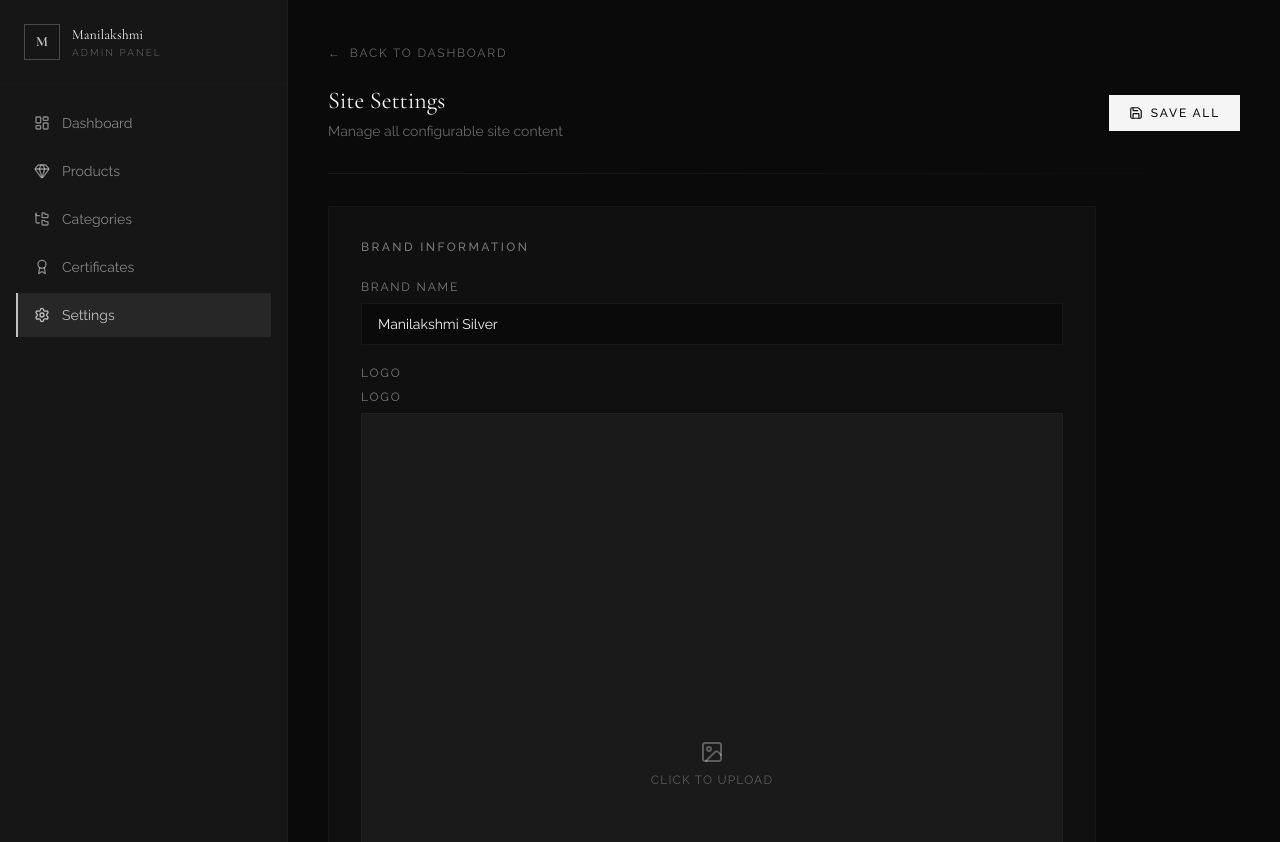
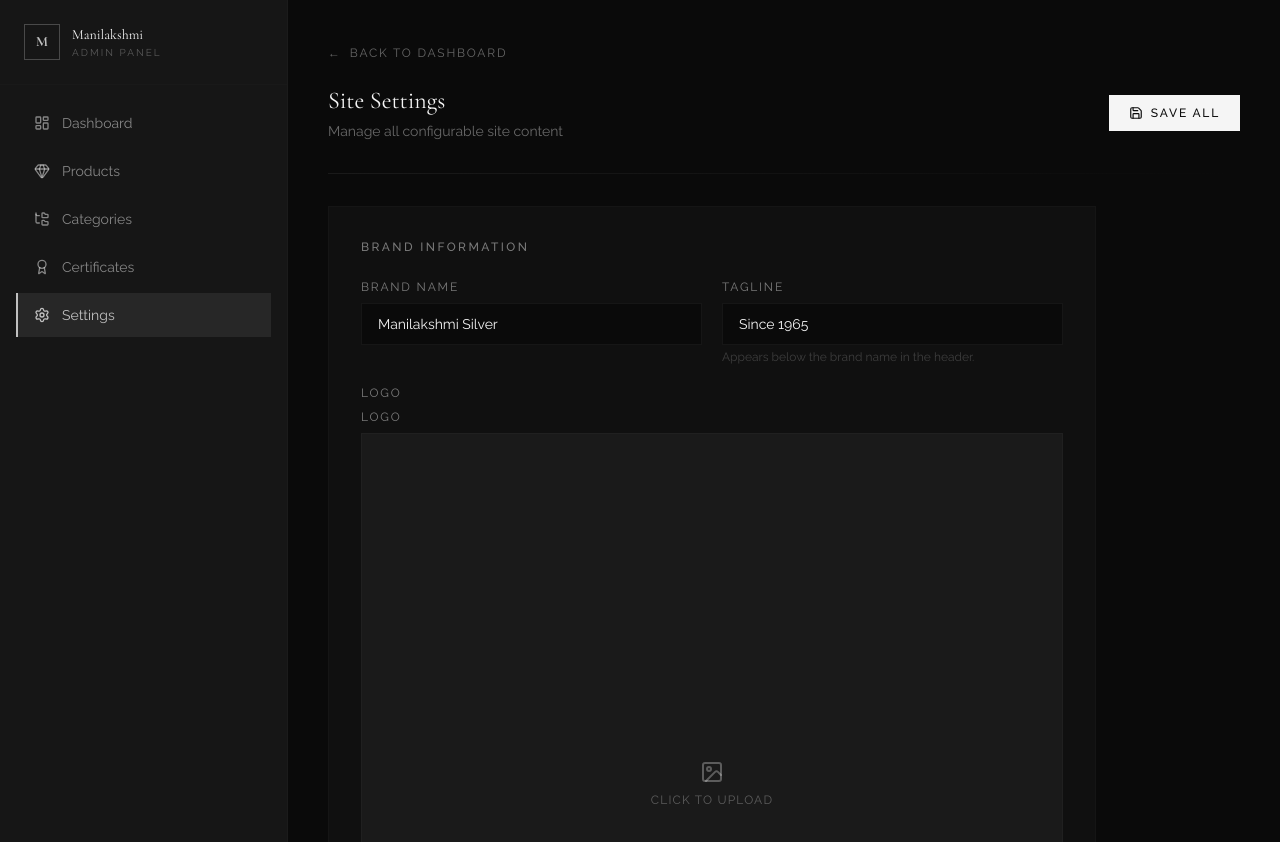
Before and after one commit to manilaxmiwebsite/yakeenwebsite, a Next.js app: page /admin/settings in a window 1280 px wide. Shown: the top 842 px of the page. Built offline with nearby package versions, Linux system fonts and the light colour scheme; no server answers; the database is empty.

Commit message:
Enlarge logo in header + add editable tagline to backend settings

```diff
--- a/src/app/(site)/layout.tsx
+++ b/src/app/(site)/layout.tsx
@@ -13,6 +13,7 @@
         whatsappNumber={settings.whatsappNumber}
         brandName={settings.brandName}
         logo={settings.logo}
+        tagline={settings.tagline}
       />
       <main className="min-h-screen">{children}</main>
       <Footer
--- a/src/app/admin/(protected)/settings/page.tsx
+++ b/src/app/admin/(protected)/settings/page.tsx
@@ -29,6 +29,7 @@
   instagramImages: InstagramImageEntry[];
   logo: string;
   brandName: string;
+  tagline: string;
   headerLogo: string;
   sections: {
     hero: boolean;
@@ -260,9 +261,16 @@
         <section className="bg-luxury-charcoal/40 border border-luxury-gunmetal/20 p-6 md:p-8">
           <h2 className="text-xs tracking-[0.2em] uppercase text-luxury-silver/60 mb-6 font-medium">Brand Information</h2>
           <div className="space-y-5">
-            <div>
-              <label className="block text-xs tracking-[0.15em] uppercase text-luxury-silver/60 mb-2">Brand Name</label>
-              <input value={settings.brandName} onChange={(e) => updateField('brandName', e.target.value)} className="w-full bg-luxury-black border border-luxury-gunmetal/40 px-4 py-2.5 text-luxury-white focus:outline-none focus:border-luxury-silver/30 text-sm" />
+            <div className="grid grid-cols-1 md:grid-cols-2 gap-5">
+              <div>
+                <label className="block text-xs tracking-[0.15em] uppercase text-luxury-silver/60 mb-2">Brand Name</label>
+                <input value={settings.brandName} onChange={(e) => updateField('brandName', e.target.value)} className="w-full bg-luxury-black border border-luxury-gunmetal/40 px-4 py-2.5 text-luxury-white focus:outline-none focus:border-luxury-silver/30 text-sm" />
+              </div>
+              <div>
+                <label className="block text-xs tracking-[0.15em] uppercase text-luxury-silver/60 mb-2">Tagline</label>
+                <input value={settings.tagline} onChange={(e) => updateField('tagline', e.target.value)} className="w-full bg-luxury-black border border-luxury-gunmetal/40 px-4 py-2.5 text-luxury-white focus:outline-none focus:border-luxury-silver/30 text-sm" placeholder="Since 1965" />
+                <p className="text-xs text-luxury-white/20 mt-1">Appears below the brand name in the header.</p>
+              </div>
             </div>
             <div>
               <label className="block text-xs tracking-[0.15em] uppercase text-luxury-silver/60 mb-2">Logo</label>
--- a/src/components/site/Header.tsx
+++ b/src/components/site/Header.tsx
@@ -8,12 +8,14 @@
   whatsappNumber?: string;
   brandName?: string;
   logo?: string;
+  tagline?: string;
 }
 
 export default function Header({
   whatsappNumber = '919876543210',
   brandName = 'Manilakshmi Silver',
   logo = '',
+  tagline = 'Since 1965',
 }: HeaderProps) {
   const [isScrolled, setIsScrolled] = useState(false);
   const [isMobileMenuOpen, setIsMobileMenuOpen] = useState(false);
@@ -60,7 +62,7 @@
             {/* Logo */}
             <Link href="/" prefetch={true} onClick={() => window.scrollTo({ top: 0, behavior: 'instant' })} className="flex items-center gap-3 group">
               {logo ? (
-                <img src={logo} alt={brandName} className="h-8 md:h-10 w-auto" />
+                <img src={logo} alt={brandName} className="h-10 md:h-14 w-auto" />
               ) : (
                 <span className="text-luxury-silver text-2xl md:text-3xl font-display font-bold">M</span>
               )}
@@ -69,7 +71,7 @@
                   {brandName}
                 </span>
                 <div className="text-[10px] tracking-[0.2em] uppercase text-luxury-silver/40 font-body -mt-0.5 truncate">
-                  Since 1965
+                  {tagline}
                 </div>
               </div>
             </Link>
--- a/src/lib/site-data.ts
+++ b/src/lib/site-data.ts
@@ -21,6 +21,7 @@
   instagramImages: IInstagramImage[];
   logo: string;
   brandName: string;
+  tagline: string;
   headerLogo: string;
   sections: {
     hero: boolean;
@@ -35,6 +36,7 @@
 const defaultSettings: SiteSettings = {
   whatsappNumber: '919876543210',
   whatsappMessage: 'Hello Manilakshmi Silver, I am interested in this product: {product}. Please share more details.',
+  tagline: 'Since 1965',
   heroSpeed: '5000',
   exploreColumns: '3',
   exploreCardSize: '4-5',
@@ -81,6 +83,7 @@
   INSTAGRAM_IMAGES: 'instagramImages',
   LOGO: 'logo',
   BRAND_NAME: 'brandName',
+  TAGLINE: 'tagline',
   HEADER_LOGO: 'headerLogo',
   SECTION_HERO: 'section_hero',
   SECTION_EXPLORE: 'section_explore',
@@ -124,6 +127,7 @@
       })(),
       logo: settingMap[SETTING_KEYS.LOGO] || '',
       brandName: settingMap[SETTING_KEYS.BRAND_NAME] || defaultSettings.brandName,
+      tagline: settingMap[SETTING_KEYS.TAGLINE] || defaultSettings.tagline,
       headerLogo: settingMap[SETTING_KEYS.HEADER_LOGO] || '',
       sections: {
         hero: settingMap[SETTING_KEYS.SECTION_HERO] !== 'false',
--- a/src/types/index.ts
+++ b/src/types/index.ts
@@ -65,6 +65,7 @@
   exploreCategoryIds: string;
   logo: string;
   brandName: string;
+  tagline: string;
   sections: {
     hero: boolean;
     explore: boolean;
```
